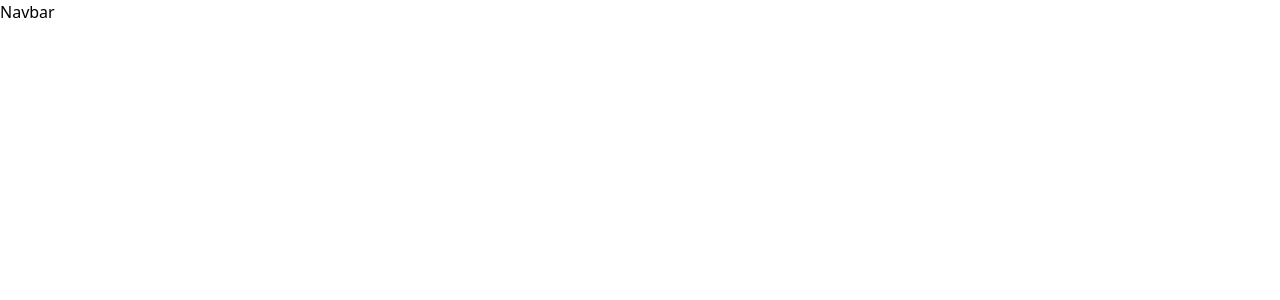
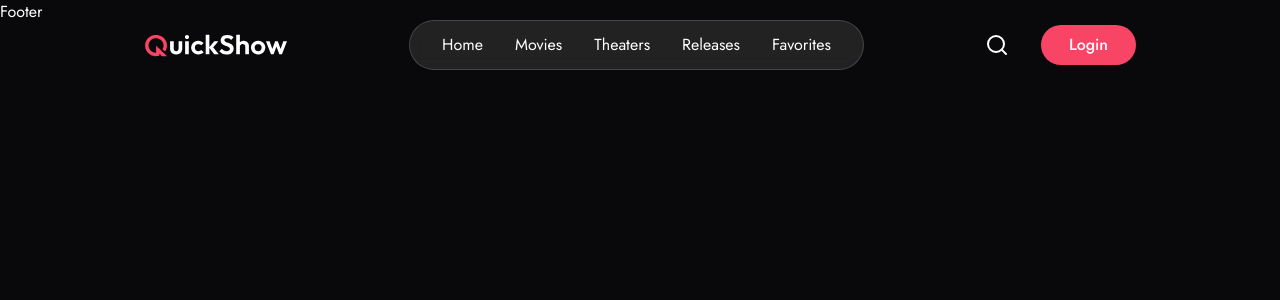
Before and after one commit to Abhishek-raj093/QuickShow, a React (Vite) app in the folder client/: page /favorite in a window 1280 px wide. Shown: the top 300 px of the page. Built offline with nearby package versions, Linux system fonts and the light colour scheme.

Commit message:
Completed the Navbar

```diff
--- a/client/components/Footer.jsx
+++ b/client/components/Footer.jsx
@@ -3,7 +3,7 @@
 const Footer = () => {
   return (
     <div>
-
+      Footer
     </div>
   )
 }
--- a/client/components/Navbar.jsx
+++ b/client/components/Navbar.jsx
@@ -1,9 +1,32 @@
 import React from 'react'
+import { Link } from 'react-router-dom'
+import { assets } from '../src/assets/assets'
+import { MenuIcon, SearchIcon, XIcon } from 'lucide-react'
 
 const Navbar = () => {
   return (
-    <div>
-      Navbar
+    <div className='fixed top-0 left-0 z-50 w-full flex items-center justify-between px-6 md:px-16 lg:px-36 py-5'>
+      <Link to='/' className='max-md:flex-1'>
+        <img src={assets.logo} alt="" className='w-36 h-auto' />
+      </Link>
+
+      <div className='max-md:absolute max-md:top-0 max-md:left-0 max-md:font-medium max-md:text-lg z-50 flex flex-col md:flex-row items-center max-md:justify-center gap-8 min-md:px-8 py-3 max-md:h-screen min-md:rounded-full backdrop-blur bg-black/70 md:bg-white/10 md:border border-gray-300/20 overflow-hidden transition-[width] duration-300'>
+        <XIcon className='md:hidden absolute top-6 right-6 w-6 h-6 cursor-pointer'/>
+
+        <Link to='/'>Home</Link>
+        <Link to='/movies'>Movies</Link>
+        <Link to='/'>Theaters</Link>
+        <Link to='/'>Releases</Link>
+        <Link to='/favorite'>Favorites</Link>
+      </div>
+
+      <div className='flex items-center gap-8'>
+        <SearchIcon className='max-md:hidden w-6 h-6 cursor-pointer'/>
+        <button className='px-4 py-1 sm:px-7 sm:py-2 bg-primary hover:bg-primary-dull transition rounded-full font-medium cursor-pointer'>Login</button>
+      </div>
+
+      <MenuIcon className='max-md:ml-4 md:hidden w-8 h-8 cursor-pointer'/>
+
     </div>
   )
 }
--- a/client/src/index.css
+++ b/client/src/index.css
@@ -1 +1,18 @@
+@import url('https://fonts.googleapis.com/css2?family=Dancing+Script:wght@400..700&family=Jost:ital,wght@0,100..900;1,100..900&family=Outfit:wght@100..900&display=swap');
 @import "tailwindcss";
+
+@theme{
+    --color-primary: #F84565;
+    --color-primary-dull: #D63854;
+}
+
+*{
+    font-family: "Jost", sans-serif;
+    scrollbar-width: thin;
+    scrollbar-color: #787777 #1e1e1e;
+}
+
+body{
+    color: white;
+    background-color: #09090B;
+}
```
